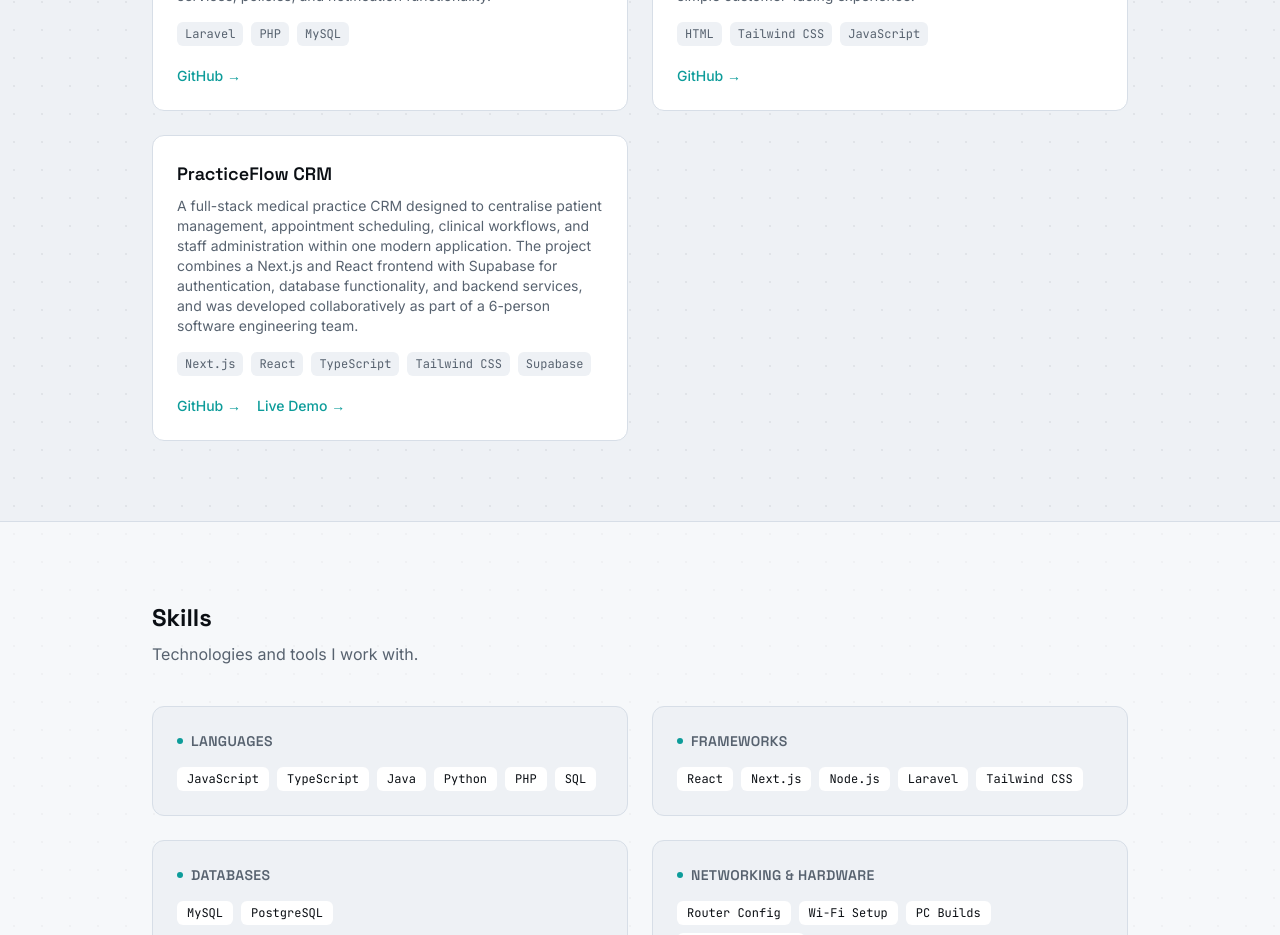
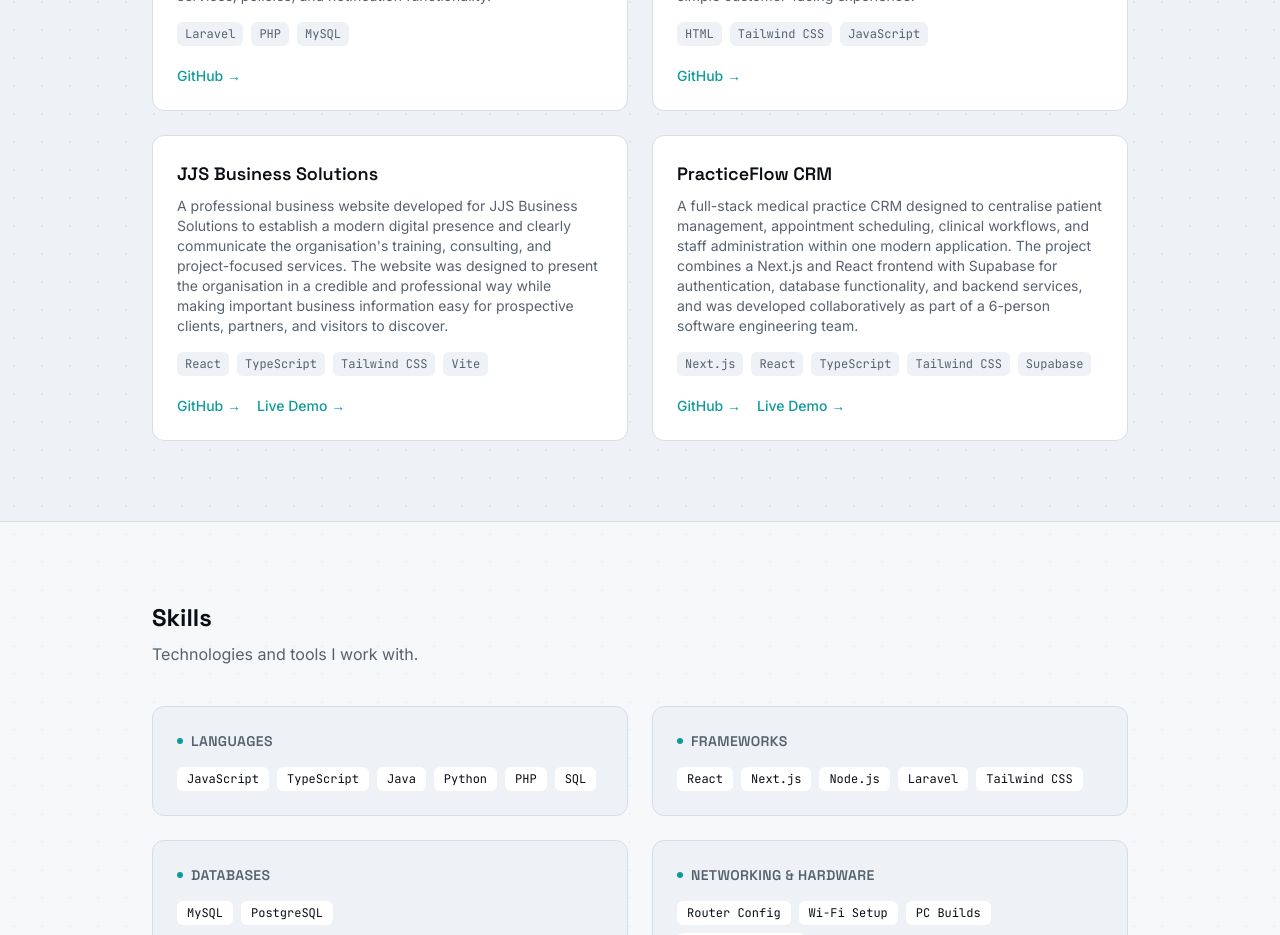
Before and after one commit to aidan-g-barends/Aidan-Barends-Portfolio, a Next.js app: page / in a window 1280 px wide. Shown: the part 1020-1955 px from the top of the page. Built offline with nearby package versions, Linux system fonts and the light colour scheme.

Commit message:
added jjs site and github to portfolio

```diff
--- a/src/data/projects.ts
+++ b/src/data/projects.ts
@@ -64,6 +64,38 @@ export const projects: Project[] = [
     ],
     challenges:
       "This project was built while I was expanding my knowledge of Tailwind CSS and JavaScript. One of the biggest challenges was translating a real business requirement into a polished responsive website while learning how to structure the frontend, handle responsive layouts, and integrate a third-party service for the contact functionality.",
+  },
+
+  {
+    slug: "jjs-business-solutions",
+    name: "JJS Business Solutions",
+    description:
+      "A professional business website developed for JJS Business Solutions to establish a modern digital presence and clearly communicate the organisation's training, consulting, and project-focused services. The website was designed to present the organisation in a credible and professional way while making important business information easy for prospective clients, partners, and visitors to discover.",
+    tech: ["React", "TypeScript", "Tailwind CSS", "Vite"],
+    github: "https://github.com/aidan-g-barends/jjs-website",
+    live: "https://jjs-website-omega.vercel.app/",
+    featured: true,
+    inProgress: false,
+    role:
+      "Sole developer responsible for the website's frontend development, UI implementation, responsive layouts, reusable components, content presentation, deployment, and overall user experience.",
+    problem:
+      "JJS Business Solutions needed a professional online presence that could clearly communicate its services and establish a strong digital representation of the organisation. The website needed to make the business easy to understand while presenting its services and information through a polished, modern, and responsive experience.",
+    features: [
+      "Professional business-focused landing page",
+      "Clear presentation of JJS Business Solutions' services",
+      "Training, consulting, and project information",
+      "Structured content sections for improved information discovery",
+      "Modern responsive user interface",
+      "Mobile, tablet, and desktop support",
+      "Reusable frontend components",
+      "Consistent visual hierarchy and design patterns",
+      "Clear navigation between important sections",
+      "Professional presentation of business information",
+      "Production deployment using Vercel",
+      "Live publicly accessible website",
+    ],
+    challenges:
+      "The main challenge was translating an established organisation's services and business identity into a modern digital experience without making the website feel unnecessarily complicated. The project required balancing professional presentation, clear information architecture, responsive design, reusable components, and usability across different screen sizes. It also provided practical experience in taking a business-focused website from development through to a live production deployment.",
   },
 
   {
```
